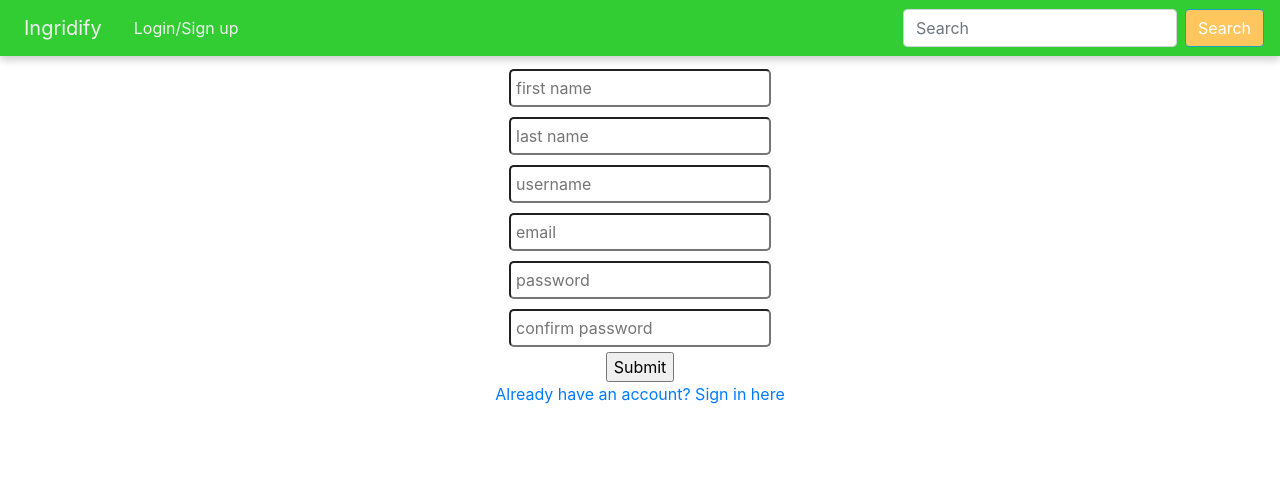
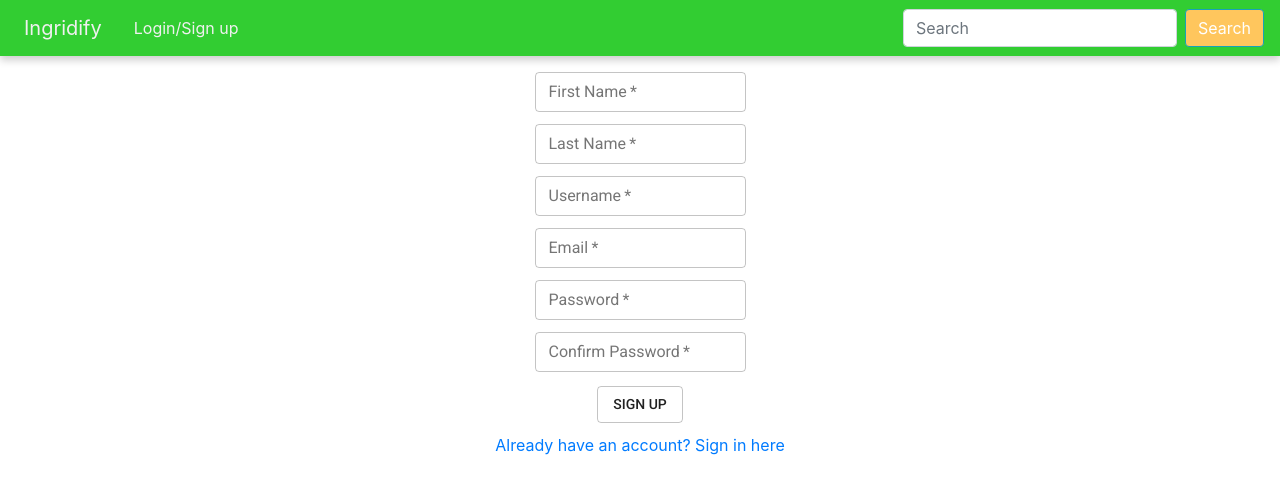
Before and after one commit to hatchways/team-ivory, a React (Create React App) app in the folder client/: page /signup in a window 1280 px wide. Shown: the top 494 px of the page. Built offline with nearby package versions, Linux system fonts and the light colour scheme.

Commit message:
Updates to Material components

```diff
--- a/client/src/pages/Login.js
+++ b/client/src/pages/Login.js
@@ -1,35 +1,39 @@
-import React, { Component } from "react";
+import React, { Component } from 'react';
+import { Button, TextField } from '@material-ui/core';
 
-import { Typography } from "@material-ui/core";
-import { withStyles } from "@material-ui/core/styles";
-import { Route, Link } from "react-router-dom";
+import { withStyles } from '@material-ui/core/styles';
+import { Link } from 'react-router-dom';
 
 const loginPageStyle = theme => ({
 	form: {
-    display: "flex",
-    flexDirection: "column",
-    "justify-content": "center",
-    "align-items": "center"
+		display: 'flex',
+		flexDirection: 'column',
+		'justify-content': 'center',
+		'align-items': 'center',
 	},
 	formItem: {
-    display: "block",
-    margin: "5px",
-    padding: "5px",
-    "border-radius": "5px"
-  }
+		display: 'block',
+		margin: '5px',
+		padding: '5px',
+		'border-radius': '5px',
+	},
 });
 
 class Login extends Component {
-  state = { username: "test@test.com", password: "test" };
+	state = {
+		email: { value: 'test@test.com', label: 'Email', name: 'email', error: null },
+		password: { value: 'test', label: 'Password', name: 'password', error: null },
+	};
 
+	// Send login request to server
 	async login(evt) {
 		// Prevent page reload
 		evt.preventDefault();
-    const { username, password } = this.state;
-    const res = await fetch("/login", {
-      method: "POST",
-      headers: { "Content-Type": "application/json" },
-      body: JSON.stringify({ username, password })
+		const { email, password } = this.state;
+		const res = await fetch('/login', {
+			method: 'POST',
+			headers: { 'Content-Type': 'application/json' },
+			body: JSON.stringify({ username: email.value, password: password.value }),
 		}).catch(err => console.log(err));
 		const data = await res.json();
 		console.log(data);
@@ -39,26 +43,38 @@ class Login extends Component {
 		}
 	}
 
+	updateField(field, value) {
+		let item = this.state[field];
+		item['value'] = value;
+		this.setState({ [field]: item });
+	}
+
 	render() {
 		const { classes } = this.props;
+		const { email, password } = this.state;
 		return (
 			<div className={classes.loginPageStyle}>
 				<form className={classes.form} onSubmit={e => this.login(e)}>
-          <input
-            className={classes.formItem}
-            type="email"
-            placeholder="email"
-            value={this.state.username}
-            onChange={e => this.setState({ username: e.target.value })}
+					{[email, password].map(el => {
+						return (
+							<TextField
+								key={el['name']}
+								error={!!el['error']}
+								helperText={el['error']}
+								required
+								value={el['value']}
+								onChange={e => this.updateField(el['name'], e.target.value)}
+								type={el['name']}
+								margin="normal"
+								variant="outlined"
+								label={el['label']}
 							/>
-          <input
-            className={classes.formItem}
-            type="password"
-            placeholder="password"
-            value={this.state.password}
-            onChange={e => this.setState({ password: e.target.value })}
-          />
-          <input type="submit" />
+						);
+					})}
+
+					<Button style={{ margin: '10px' }} type="submit" variant="outlined">
+						Login
+					</Button>
 					<Link to="/signup">New? Signup here</Link>
 				</form>
 			</div>
--- a/client/src/pages/Profile.js
+++ b/client/src/pages/Profile.js
@@ -1,4 +1,5 @@
 import React, { Component } from 'react';
+import { Button } from '@material-ui/core';
 
 import { withStyles } from '@material-ui/core/styles';
 import { nominalTypeHack } from 'prop-types';
@@ -14,13 +15,6 @@ const ProfileStyles = theme => ({
 		'box-shadow': '5px 6px 0px #E0E0E0',
 		display: 'flex',
 		alignItems: 'center',
-	},
-	editButton: {
-		border: 'none',
-		color: 'blue',
-		padding: 5,
-		margin: 0,
-		background: '#ffffff',
 	},
 	profilePic: {
 		marginLeft: '10px',
@@ -150,7 +144,9 @@ class Profile extends Component {
 						);
 					})}
 					<label>{status}</label>
-					<button>Change Password</button>
+					<Button variant="outlined" color="primary" href="/user/passwords/change">
+						Change Password
+					</Button>
 					<br />
 				</div>
 			</div>
@@ -197,15 +193,11 @@ class LineItem extends Component {
 				)}
 				{editable ? (
 					editing ? (
-						<EditingOptions
-							classes={classes}
-							edit={edit}
-							save={() => save(label, field)}
-						/>
+						<EditingOptions edit={edit} save={() => save(label, field)} />
 					) : (
-						<button onClick={() => edit(label)} className={classes.editButton}>
+						<Button color="primary" onClick={() => edit(label)}>
 							Edit
-						</button>
+						</Button>
 					)
 				) : null}
 				<br />
@@ -216,15 +208,15 @@ class LineItem extends Component {
 
 class EditingOptions extends Component {
 	render() {
-		const { classes, edit, save } = this.props;
+		const { edit, save } = this.props;
 		return (
 			<React.Fragment>
-				<button className={classes.editButton} onClick={save}>
+				<Button color="primary" onClick={save}>
 					Save
-				</button>
-				<button className={classes.editButton} onClick={() => edit(null)}>
+				</Button>
+				<Button color="primary" onClick={() => edit(null)}>
 					Cancel
-				</button>
+				</Button>
 			</React.Fragment>
 		);
 	}
--- a/client/src/pages/Signup.js
+++ b/client/src/pages/Signup.js
@@ -1,106 +1,103 @@
-import React, { Component } from "react";
+import React, { Component } from 'react';
 
-import { Typography } from "@material-ui/core";
-import { withStyles } from "@material-ui/core/styles";
-import { Route, Link } from "react-router-dom";
+import { TextField, Button } from '@material-ui/core';
+import { withStyles } from '@material-ui/core/styles';
+import { Route, Link } from 'react-router-dom';
 
 const signupPageStyle = theme => ({
 	form: {
-    display: "flex",
-    flexDirection: "column",
-    "justify-content": "center",
-    "align-items": "center"
+		display: 'flex',
+		flexDirection: 'column',
+		'justify-content': 'center',
+		'align-items': 'center',
 	},
 	formItem: {
-    display: "block",
-    margin: "5px",
-    padding: "5px",
-    "border-radius": "5px"
-  }
+		display: 'block',
+		margin: '5px',
+		padding: '5px',
+		'border-radius': '5px',
+	},
 });
 
 class Signup extends Component {
 	state = {
-    username: "",
-    password: "",
-    passwordConfirm: "",
-    first: "",
-    last: "",
-    email: ""
+		username: { value: '', name: 'username', label: 'Username', error: null },
+		password: { value: '', name: 'password', label: 'Password', error: null },
+		passwordConfirm: {
+			value: '',
+			name: 'passwordConfirm',
+			label: 'Confirm Password',
+			error: null,
+			type: 'password',
+		},
+		first: { value: '', name: 'first', label: 'First Name', error: null },
+		last: { value: '', name: 'last', label: 'Last Name', error: null },
+		email: { value: '', name: 'email', label: 'Email', error: null },
 	};
 
 	// Send signup request to server
 	async signup(evt) {
 		// Prevent page reload
 		evt.preventDefault();
-    const {
-      username,
-      password,
-      first,
-      last,
-      email,
-      passwordConfirm
-    } = this.state;
-    const res = await fetch("/signup", {
-      method: "POST",
-      headers: { "Content-Type": "application/json" },
+		const { username, password, first, last, email, passwordConfirm } = this.state;
+		console.log(username, password, first, last, email, passwordConfirm);
+		const res = await fetch('/signup', {
+			method: 'POST',
+			headers: { 'Content-Type': 'application/json' },
 			body: JSON.stringify({
-        username,
-        password,
-        first,
-        last,
-        email,
-        passwordConfirm
-      })
+				username: username.value,
+				password: password.value,
+				first: first.value,
+				last: last.value,
+				email: email.value,
+				passwordConfirm: passwordConfirm.value,
+			}),
 		}).catch(err => {
-      console.log("Error signing up: ", err);
+			console.log('Error signing up: ', err);
 			return;
 		});
 		const data = await res.json();
 		console.log(data);
 		if (res.status == 200) {
-      this.props.history.push("/login");
+			this.props.history.push('/login');
 		}
+	}
+
+	updateField(field, value) {
+		let item = this.state[field];
+		item['value'] = value;
+		if (item.name === 'passwordConfirm') {
+			if (item.value !== this.state.password.value) item.error = 'Passwords must match';
+			else item.error = null;
+		}
+		this.setState({ [field]: item });
 	}
 
 	render() {
 		const { classes } = this.props;
+		const { username, password, first, last, email, passwordConfirm } = this.state;
 		return (
 			<div className={classes.signupPageStyle}>
 				<form className={classes.form} onSubmit={e => this.signup(e)}>
-          <input
-            className={classes.formItem}
-            placeholder="first name"
-            onChange={e => this.setState({ first: e.target.value })}
+					{[first, last, username, email, password, passwordConfirm].map(el => {
+						return (
+							<TextField
+								key={el['name']}
+								error={!!el['error']}
+								helperText={el['error']}
+								required
+								value={el['value']}
+								onChange={e => this.updateField(el['name'], e.target.value)}
+								type={el['type'] ? el['type'] : el['name']}
+								margin="dense"
+								variant="outlined"
+								label={el['label']}
 							/>
-          <input
-            className={classes.formItem}
-            placeholder="last name"
-            onChange={e => this.setState({ last: e.target.value })}
-          />
-          <input
-            className={classes.formItem}
-            placeholder="username"
-            onChange={e => this.setState({ username: e.target.value })}
-          />
-          <input
-            className={classes.formItem}
-            /*type='email'*/ placeholder="email"
-            onChange={e => this.setState({ email: e.target.value })}
-          />
-          <input
-            className={classes.formItem}
-            type="password"
-            placeholder="password"
-            onChange={e => this.setState({ password: e.target.value })}
-          />
-          <input
-            className={classes.formItem}
-            type="password"
-            placeholder="confirm password"
-            onChange={e => this.setState({ passwordConfirm: e.target.value })}
-          />
-          <input type="submit" />
+						);
+					})}
+					<Button style={{ margin: '10px' }} type="submit" variant="outlined">
+						Sign up
+					</Button>
 					<Link to="/login">Already have an account? Sign in here</Link>
 				</form>
 			</div>
```
Lines whose indentation alone changed are shown as unchanged.
